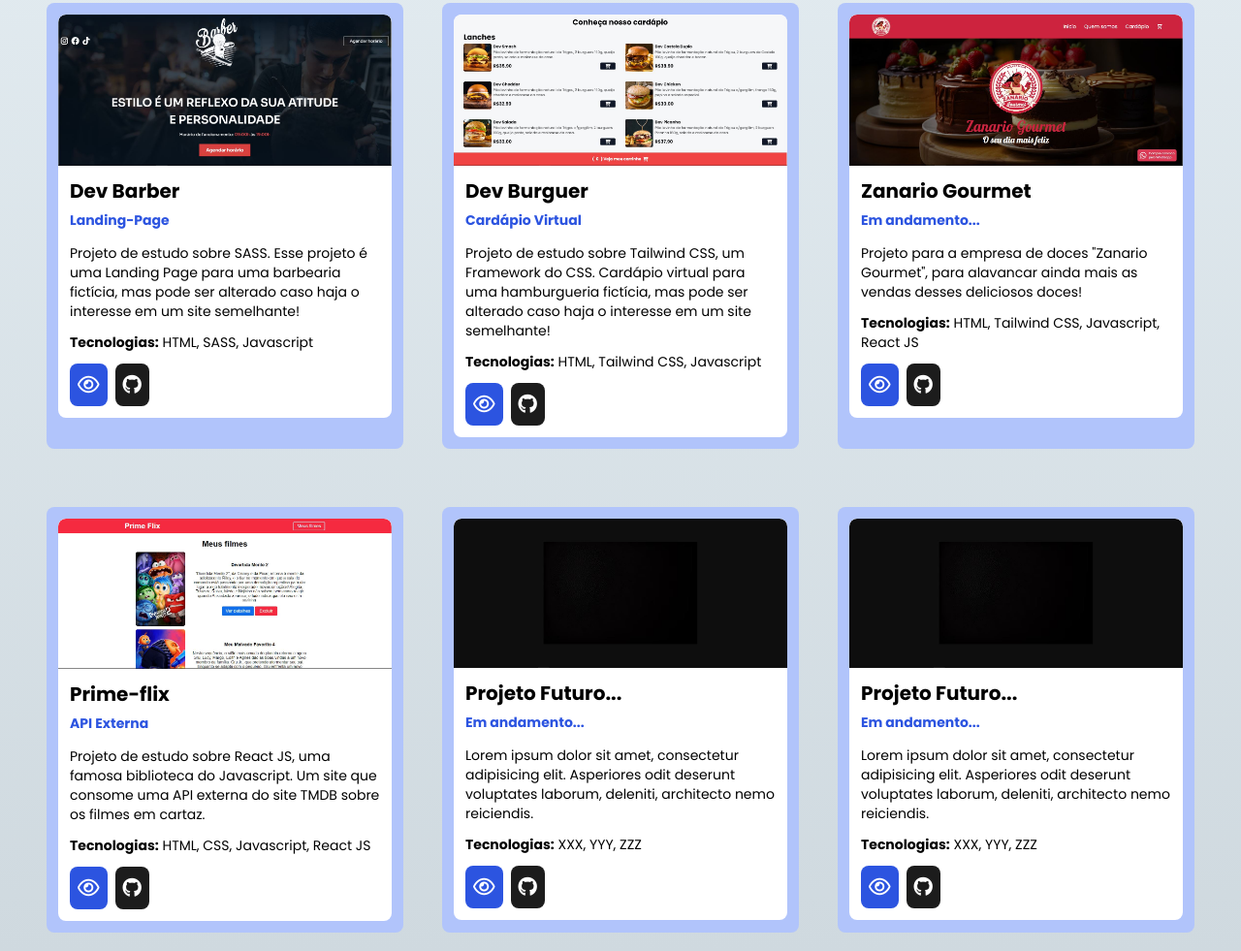
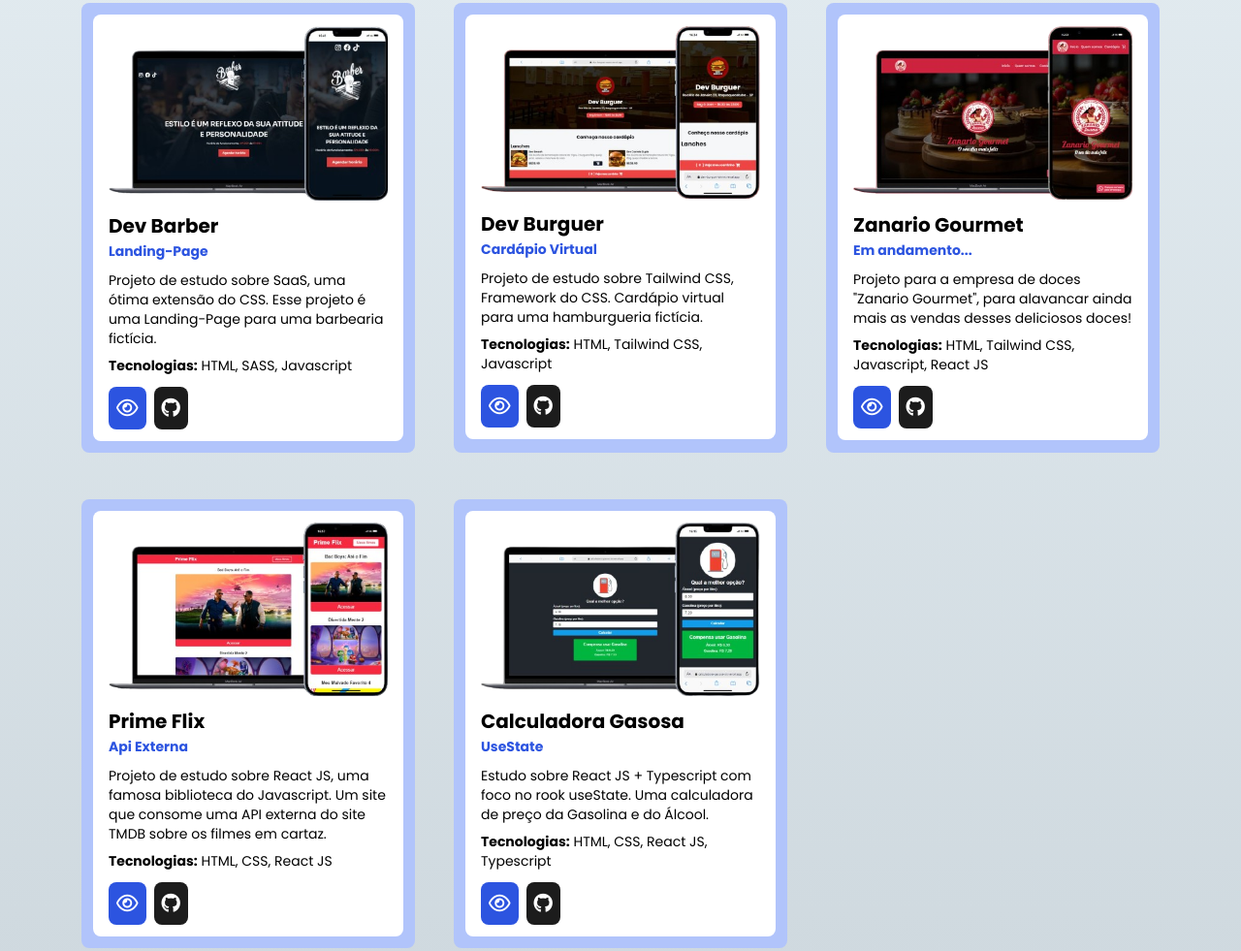
Before and after one commit to devKauaHenrique/kaua-henrique, a website: page index.html in a window 1280 px wide. Shown: the part 1037-2018 px from the top of the page at 97% size. Drawn offline with nearby package versions, Linux system fonts and the light colour scheme.

Commit message:
dev kaua

```diff
--- a/index.html
+++ b/index.html
@@ -45,12 +45,12 @@
 
     <section class="w-full h-screen-minus-header bg-gradient-to-t from-gradiente-1 to-gradiente-2 flex flex-col justify-center items-center text-center" id="home">
 
-        <h1 class="text-5xl md:text-6xl font-bold" data-aos="fade-up" data-aos-delay="300" data-aos-duration="2000">Kauã Henrique</h1>
-        <h2 class="text-xl md:text-2xl font-semibold mt-4" data-aos="fade-up" data-aos-delay="500" data-aos-duration="2000">Desenvolvedor <span class="text-azul-principal">Front-end!</span></h2>
+        <h1 class="text-5xl md:text-6xl font-bold" data-aos="fade-up" data-aos-delay="300">Kauã Henrique</h1>
+        <h2 class="text-xl md:text-2xl font-semibold mt-4" data-aos="fade-up" data-aos-delay="500">Desenvolvedor <span class="text-azul-principal">Front-end!</span></h2>
 
         <div class="flex justify-center items-center mt-3 gap-4 icons">
-            <a href="https://github.com/devKauaHenrique" target="blank" data-aos="fade-up" data-aos-delay="700" data-aos-duration="2000"><i class="devicon-github-original colored text-4xl"></i></a>
-            <a href="https://www.linkedin.com/in/kau%C3%A3-henrique-78259a259/" target="blank" data-aos="fade-up" data-aos-delay="700" data-aos-duration="2000"><i class="devicon-linkedin-plain colored text-4xl"></i></a>
+            <a href="https://github.com/devKauaHenrique" target="blank" data-aos="fade-up" data-aos-delay="700"><i class="devicon-github-original colored text-4xl"></i></a>
+            <a href="https://www.linkedin.com/in/kau%C3%A3-henrique-78259a259/" target="blank" data-aos="fade-up" data-aos-delay="700"><i class="devicon-linkedin-plain colored text-4xl"></i></a>
         </div>
 
     </section>
@@ -104,20 +104,18 @@
 
         <div class="grid grid-cols- sm:grid-cols-2 md:grid-cols-3 gap-7 md:gap-10 max-w-7xl mb-2 px-8">
 
-            <div class="bg-azul-fundo rounded-lg p-3 mt-5 w-full hover:shadow-2xl fundo-projetos" data-aos="fade-up" data-aos-delay="200">
-                <div class="bg-white rounded-lg pb-3 overflow-hidden projetos">
-                    <div>
-                        <img class="rounded-t-lg w-full" src="./assets/dev-barber.JPG" alt="Projeto 1">
+           <div class="bg-azul-fundo rounded-lg p-3 mt-5 w-full hover:shadow-2xl fundo-projetos" data-aos="zoom-in" data-aos-delay="300">
+                <div class="bg-white rounded-lg w-full px-4 py-3">
+                    <img class="max-w-72" src="./assets/dev-barber.png" alt="Projeto 1">
+                    <div class="mt-3">
+                        <h2 class="font-bold text-xl">Dev Barber</h2>
+                        <span class="font-semibold text-sm text-azul-principal">Landing-Page</span>
+                        <p class="mt-2 text-sm max-w-72">Projeto de estudo sobre SaaS, uma ótima extensão do CSS. Esse projeto é uma Landing-Page para uma barbearia fictícia.</p>
+                        <p class="mt-2 text-sm max-w-72"><strong>Tecnologias:</strong> HTML, SASS, Javascript</p>
                     </div>
-                    <div class="mt-3 px-3">
-                        <h2 class="font-bold text-xl mb-1">Dev Barber</h2>
-                        <span class="font-semibold text-sm text-azul-principal">Landing-Page</span>
-                        <p class="mt-3 text-sm">Projeto de estudo sobre SASS. Esse projeto é uma Landing Page para uma barbearia fictícia, mas pode ser alterado caso haja o interesse em um site semelhante!</p>
-                        <p class="mt-3 text-sm"><strong>Tecnologias:</strong> HTML, SASS, Javascript</p>
-                    </div>
-                    <div class="mt-3 flex items-center gap-2 px-3">
+                    <div class="mt-3 flex items-center gap-2">
                         <div class="flex justify-center items-center">
-                            <a href="https://dev-barber-sable.vercel.app" target="blank" class="bg-azul-principal rounded-lg p-2 text-white">
+                            <a href="https://dev-barber-sable.vercel.app/" target="blank" class="bg-azul-principal rounded-lg p-2 text-white">
                                 <i class="fa-regular fa-eye text-xl"></i>
                             </a>
                         </div>
@@ -128,20 +126,18 @@
                         </div>
                     </div>
                 </div>
-            </div>
+           </div>
 
-            <div class="bg-azul-fundo rounded-lg p-3 mt-5 w-full hover:shadow-2xl fundo-projetos" data-aos="fade-up" data-aos-delay="400">
-                <div class="bg-white rounded-lg pb-3 overflow-hidden projetos">
-                    <div>
-                        <img class="rounded-t-lg w-full" src="./assets/dev-burguer.JPG" alt="Projeto 1">
+           <div class="bg-azul-fundo rounded-lg p-3 mt-5 w-full hover:shadow-2xl fundo-projetos" data-aos="zoom-in" data-aos-delay="400">
+                <div class="bg-white rounded-lg w-full px-4 py-3">
+                    <img class="max-w-72" src="./assets/dev-burguer.png" alt="Projeto 3">
+                    <div class="mt-3">
+                        <h2 class="font-bold text-xl">Dev Burguer</h2>
+                        <span class="font-semibold text-sm text-azul-principal">Cardápio Virtual</span>
+                        <p class="mt-2 text-sm max-w-72">Projeto de estudo sobre Tailwind CSS, Framework do CSS. Cardápio virtual para uma hamburgueria fictícia.</p>
+                        <p class="mt-2 text-sm max-w-72"><strong>Tecnologias:</strong> HTML, Tailwind CSS, Javascript</p>
                     </div>
-                    <div class="mt-3 px-3">
-                        <h2 class="font-bold text-xl mb-1">Dev Burguer</h2>
-                        <span class="font-semibold text-sm text-azul-principal">Cardápio Virtual</span>
-                        <p class="mt-3 text-sm">Projeto de estudo sobre Tailwind CSS, um Framework do CSS. Cardápio virtual para uma hamburgueria fictícia, mas pode ser alterado caso haja o interesse em um site semelhante!</p>
-                        <p class="mt-3 text-sm"><strong>Tecnologias:</strong> HTML, Tailwind CSS, Javascript</p>
-                    </div>
-                    <div class="mt-3 flex items-center gap-2 px-3">
+                    <div class="mt-3 flex items-center gap-2">
                         <div class="flex justify-center items-center">
                             <a href="https://dev-burguer-seven.vercel.app/" target="blank" class="bg-azul-principal rounded-lg p-2 text-white">
                                 <i class="fa-regular fa-eye text-xl"></i>
@@ -149,51 +145,47 @@
                         </div>
                         <div class="flex justify-center items-center">
                             <a href="https://github.com/devKauaHenrique/DevBurguer" target="blank" class="bg-gradiente-3 rounded-lg p-2 text-white">
-                                <i class="fa-brands fa-github text-xl"></i></i>
+                             <i class="fa-brands fa-github text-xl"></i></i>
                             </a>
                         </div>
                     </div>
                 </div>
             </div>
 
-            <div class="bg-azul-fundo rounded-lg p-3 mt-5 w-full hover:shadow-2xl fundo-projetos" data-aos="fade-up" data-aos-delay="600">
-                <div class="bg-white rounded-lg pb-3 overflow-hidden projetos">
-                    <div>
-                        <img class="rounded-t-lg w-full" src="./assets/zanario-gourmet.JPG" alt="Projeto 1">
+            <div class="bg-azul-fundo rounded-lg p-3 mt-5 w-full hover:shadow-2xl fundo-projetos" data-aos="zoom-in" data-aos-delay="500">
+                <div class="bg-white rounded-lg w-full px-4 py-3">
+                    <img class="max-w-72" src="./assets/zanario-gourmet.png" alt="Projeto 3">
+                    <div class="mt-3">
+                        <h2 class="font-bold text-xl">Zanario Gourmet</h2>
+                        <span class="font-semibold text-sm text-azul-principal">Em andamento...</span>
+                        <p class="mt-2 text-sm max-w-72">Projeto para a empresa de doces "Zanario Gourmet", para alavancar ainda mais as vendas desses deliciosos doces!</p>
+                        <p class="mt-2 text-sm max-w-72"><strong>Tecnologias:</strong> HTML, Tailwind CSS, Javascript, React JS</p>
                     </div>
-                    <div class="mt-3 px-3">
-                        <h2 class="font-bold text-xl mb-1">Zanario Gourmet</h2>
-                        <span class="font-semibold text-sm text-azul-principal">Em andamento...</span>
-                        <p class="mt-3 text-sm">Projeto para a empresa de doces "Zanario Gourmet", para alavancar ainda mais as vendas desses deliciosos doces!</p>
-                        <p class="mt-3 text-sm"><strong>Tecnologias:</strong> HTML, Tailwind CSS, Javascript, React JS</p>
-                    </div>
-                    <div class="mt-3 flex items-center gap-2 px-3">
+                    <div class="mt-3 flex items-center gap-2">
                         <div class="flex justify-center items-center">
                             <a href="https://zanario-gourmet.vercel.app/" target="blank" class="bg-azul-principal rounded-lg p-2 text-white">
                                 <i class="fa-regular fa-eye text-xl"></i>
                             </a>
                         </div>
                         <div class="flex justify-center items-center">
-                            <a href="https://github.com/devKauaHenrique/zanario-gourmet" target="blank" class="bg-gradiente-3 rounded-lg p-2 text-white">
+                            <a href="https://zanario-gourmet.vercel.app/" target="blank" class="bg-gradiente-3 rounded-lg p-2 text-white">
                                 <i class="fa-brands fa-github text-xl"></i></i>
                             </a>
                         </div>
                     </div>
                 </div>
-            </div>
+           </div>
 
-            <div class="bg-azul-fundo rounded-lg p-3 mt-5 w-full hover:shadow-2xl fundo-projetos" data-aos="fade-up" data-aos-delay="200">
-                <div class="bg-white rounded-lg pb-3 overflow-hidden projetos">
-                    <div>
-                        <img class="rounded-t-lg w-full" src="./assets/prime-flix.JPG" alt="Projeto 1">
+           <div class="bg-azul-fundo rounded-lg p-3 mt-2 w-full hover:shadow-2xl fundo-projetos" data-aos="zoom-in" data-aos-delay="500">
+                <div class="bg-white rounded-lg w-full px-4 py-3">
+                    <img class="max-w-72" src="./assets/prime-flix.png" alt="Projeto 4">
+                    <div class="mt-3">
+                        <h2 class="font-bold text-xl">Prime Flix</h2>
+                        <span class="font-semibold text-sm text-azul-principal">Api Externa</span>
+                        <p class="mt-2 text-sm max-w-72">Projeto de estudo sobre React JS, uma famosa biblioteca do Javascript. Um site que consome uma API externa do site TMDB sobre os filmes em cartaz.</p>
+                        <p class="mt-2 text-sm max-w-72"><strong>Tecnologias:</strong> HTML, CSS, React JS</p>
                     </div>
-                    <div class="mt-3 px-3">
-                        <h2 class="font-bold text-xl mb-1">Prime-flix</h2>
-                        <span class="font-semibold text-sm text-azul-principal">API Externa</span>
-                        <p class="mt-3 text-sm">Projeto de estudo sobre React JS, uma famosa biblioteca do Javascript. Um site que consome uma API externa do site TMDB sobre os filmes em cartaz.</p>
-                        <p class="mt-3 text-sm"><strong>Tecnologias:</strong> HTML, CSS, Javascript, React JS</p>
-                    </div>
-                    <div class="mt-3 flex items-center gap-2 px-3">
+                    <div class="mt-3 flex items-center gap-2">
                         <div class="flex justify-center items-center">
                             <a href="https://prime-flix-iota.vercel.app/" target="blank" class="bg-azul-principal rounded-lg p-2 text-white">
                                 <i class="fa-regular fa-eye text-xl"></i>
@@ -208,25 +200,23 @@
                 </div>
             </div>
 
-            <div class="bg-azul-fundo rounded-lg p-3 mt-5 w-full hover:shadow-2xl fundo-projetos" data-aos="fade-up" data-aos-delay="400">
-                <div class="bg-white rounded-lg pb-3 overflow-hidden projetos">
-                    <div>
-                        <img class="rounded-t-lg w-full" src="./assets/fundo.JPG" alt="Projeto 1">
+            <div class="bg-azul-fundo rounded-lg p-3 mt-2 w-full hover:shadow-2xl fundo-projetos" data-aos="zoom-in" data-aos-delay="600">
+                <div class="bg-white rounded-lg w-full px-4 py-3">
+                    <img class="max-w-72" src="./assets/calculadora.png" alt="Projeto 5">
+                    <div class="mt-3">
+                        <h2 class="font-bold text-xl">Calculadora Gasosa</h2>
+                        <span class="font-semibold text-sm text-azul-principal">UseState</span>
+                        <p class="mt-2 text-sm max-w-72">Estudo sobre React JS + Typescript com foco no rook useState. Uma calculadora de preço da Gasolina e do Álcool.</p>
+                        <p class="mt-2 text-sm max-w-72"><strong>Tecnologias:</strong> HTML, CSS, React JS, Typescript</p>
                     </div>
-                    <div class="mt-3 px-3">
-                        <h2 class="font-bold text-xl mb-1">Projeto Futuro...</h2>
-                        <span class="font-semibold text-sm text-azul-principal">Em andamento...</span>
-                        <p class="mt-3 text-sm">Lorem ipsum dolor sit amet, consectetur adipisicing elit. Asperiores odit deserunt voluptates laborum, deleniti, architecto nemo reiciendis.</p>
-                        <p class="mt-3 text-sm"><strong>Tecnologias:</strong> XXX, YYY, ZZZ</p>
-                    </div>
-                    <div class="mt-3 flex items-center gap-2 px-3">
+                    <div class="mt-3 flex items-center gap-2">
                         <div class="flex justify-center items-center">
-                            <a href="#" target="blank" class="bg-azul-principal rounded-lg p-2 text-white">
+                            <a href="https://calculadora-gasosa-six.vercel.app/" target="blank" class="bg-azul-principal rounded-lg p-2 text-white">
                                 <i class="fa-regular fa-eye text-xl"></i>
                             </a>
                         </div>
                         <div class="flex justify-center items-center">
-                            <a href="#" target="blank" class="bg-gradiente-3 rounded-lg p-2 text-white">
+                            <a href="https://github.com/devKauaHenrique/calculadora-gasosa" target="blank" class="bg-gradiente-3 rounded-lg p-2 text-white">
                                 <i class="fa-brands fa-github text-xl"></i></i>
                             </a>
                         </div>
@@ -234,34 +224,7 @@
                 </div>
             </div>
 
-            <div class="bg-azul-fundo rounded-lg p-3 mt-5 w-full hover:shadow-2xl fundo-projetos"
-            data-aos="fade-up" data-aos-delay="600">
-                <div class="bg-white rounded-lg pb-3 overflow-hidden projetos">
-                    <div>
-                        <img class="rounded-t-lg w-full" src="./assets/fundo.JPG" alt="Projeto 1">
-                    </div>
-                    <div class="mt-3 px-3">
-                        <h2 class="font-bold text-xl mb-1">Projeto Futuro...</h2>
-                        <span class="font-semibold text-sm text-azul-principal">Em andamento...</span>
-                        <p class="mt-3 text-sm">Lorem ipsum dolor sit amet, consectetur adipisicing elit. Asperiores odit deserunt voluptates laborum, deleniti, architecto nemo reiciendis.</p>
-                        <p class="mt-3 text-sm"><strong>Tecnologias:</strong> XXX, YYY, ZZZ</p>
-                    </div>
-                    <div class="mt-3 flex items-center gap-2 px-3">
-                        <div class="flex justify-center items-center">
-                            <a href="#" target="blank" class="bg-azul-principal rounded-lg p-2 text-white">
-                                <i class="fa-regular fa-eye text-xl"></i>
-                            </a>
-                        </div>
-                        <div class="flex justify-center items-center">
-                            <a href="#" target="blank" class="bg-gradiente-3 rounded-lg p-2 text-white">
-                                <i class="fa-brands fa-github text-xl"></i></i>
-                            </a>
-                        </div>
-                    </div>
-                </div>
-            </div>
-
-        </div>
+       </div>
 
     </section>
 
@@ -295,7 +258,7 @@
                 <a href="https://api.whatsapp.com/send/?phone=5511953736849&text=Ol%C3%A1%20Kau%C3%A3,%20gostei%20do%20seu%20portf%C3%B3lio!" target="blank"><i class="fa-brands fa-whatsapp"></i></a>
                 <a href="https://www.instagram.com/kaua_hsg/" target="blank"><i class="fa-brands fa-instagram"></i></a>
             </div>
-            <div class="flex flex-col justify-center items-center">
+            <div class="flex flex-col justify-center items-center text-center">
                 <h2 class="text-sm">Todos os direitos reservados</h2>
                 <span class="text-xs">&#169;Desenvolvedor <span class="text-azul-principal">Kauã Henrique</span></span>
             </div>
--- a/styles/style.css
+++ b/styles/style.css
@@ -15,6 +15,6 @@ html{
     transition: transform 0.25s;
 }
 
-.fundo-projetos:hover{
-    transform: scale(1.04);
+.fundo-projetos img:hover{
+    transform: scale(1.1);
 }
```
Also changed, not shown: assets/calculadora.png (added), assets/dev-barber.png (added), assets/dev-burguer.png (added), assets/prime-flix.png (added), assets/zanario-gourmet.png (added), styles/output.css.
